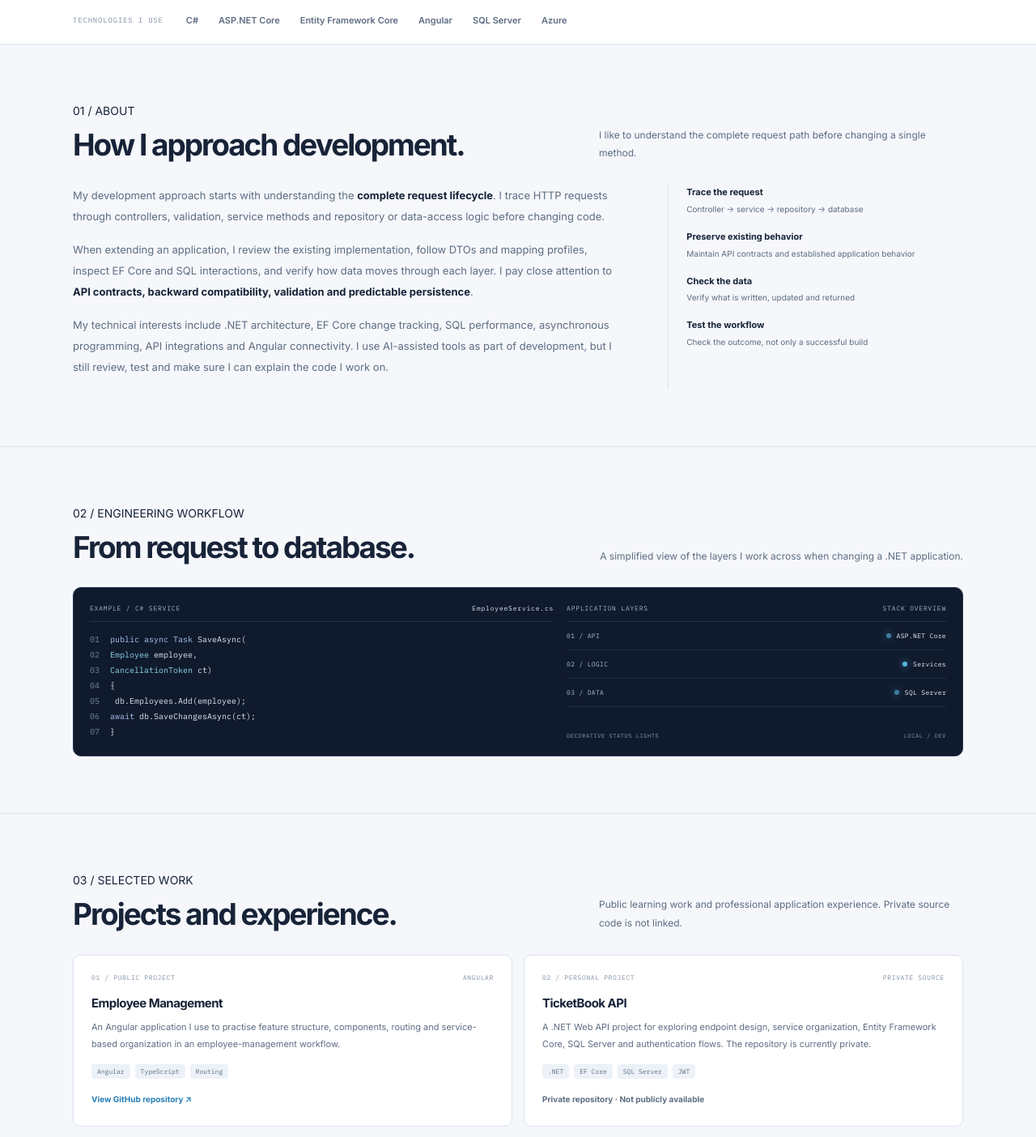
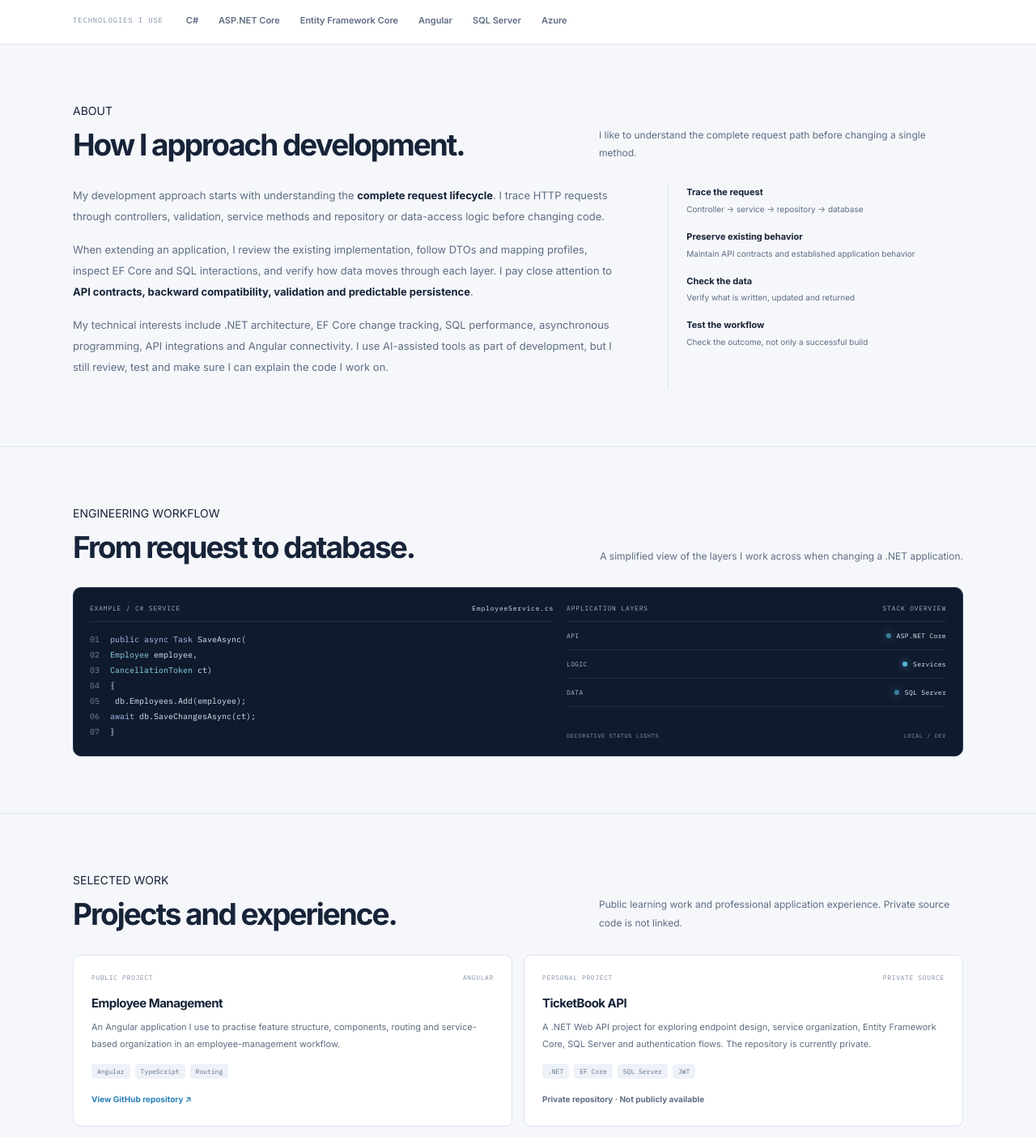
Before and after one commit to VigneshMC-creator/Vignesh-Developer, an Angular app: page /Vignesh-Developer/ in a window 1280 px wide. Shown: the part 640-2044 px from the top of the page at 81% size. Built offline with nearby package versions, Linux system fonts and the light colour scheme.

Commit message:
Remove section and project numbering from portfolio content

```diff
--- a/src/app/pages/home/home.component.html
+++ b/src/app/pages/home/home.component.html
@@ -77,7 +77,7 @@
   <section class="content-section section-anchor" id="about">
     <div class="container">
       <div class="section-heading">
-        <div><div class="section-label">01 / ABOUT</div><h2>How I approach development.</h2></div>
+        <div><div class="section-label">ABOUT</div><h2>How I approach development.</h2></div>
         <p>I like to understand the complete request path before changing a single method.</p>
       </div>
       <div class="about-grid">
@@ -113,7 +113,7 @@
   <section class="content-section section-anchor" id="experience">
     <div class="container">
       <div class="section-heading">
-        <div><div class="section-label">02 / ENGINEERING WORKFLOW</div><h2>From request to database.</h2></div>
+        <div><div class="section-label">ENGINEERING WORKFLOW</div><h2>From request to database.</h2></div>
         <p>A simplified view of the layers I work across when changing a .NET application.</p>
       </div>
 
@@ -133,9 +133,9 @@
 
         <div class="application-nodes">
           <div class="nodes-header"><span>APPLICATION LAYERS</span><span>STACK OVERVIEW</span></div>
-          <div class="node-row"><span class="node-label">01 / API</span><span class="node-value"><i class="led led-green"></i> ASP.NET Core</span></div>
-          <div class="node-row"><span class="node-label">02 / LOGIC</span><span class="node-value"><i class="led led-teal"></i> Services</span></div>
-          <div class="node-row"><span class="node-label">03 / DATA</span><span class="node-value"><i class="led led-amber"></i> SQL Server</span></div>
+          <div class="node-row"><span class="node-label">API</span><span class="node-value"><i class="led led-green"></i> ASP.NET Core</span></div>
+          <div class="node-row"><span class="node-label">LOGIC</span><span class="node-value"><i class="led led-teal"></i> Services</span></div>
+          <div class="node-row"><span class="node-label">DATA</span><span class="node-value"><i class="led led-amber"></i> SQL Server</span></div>
           <div class="nodes-foot"><span>DECORATIVE STATUS LIGHTS</span><span>LOCAL / DEV</span></div>
         </div>
       </div>
@@ -145,13 +145,13 @@
   <section class="content-section section-anchor" id="work">
     <div class="container">
       <div class="section-heading">
-        <div><div class="section-label">03 / SELECTED WORK</div><h2>Projects and experience.</h2></div>
+        <div><div class="section-label">SELECTED WORK</div><h2>Projects and experience.</h2></div>
         <p>Public learning work and professional application experience. Private source code is not linked.</p>
       </div>
 
       <div class="project-grid">
         <article class="project-card">
-          <div class="project-meta"><span>01 / PUBLIC PROJECT</span><span>ANGULAR</span></div>
+          <div class="project-meta"><span>PUBLIC PROJECT</span><span>ANGULAR</span></div>
           <h3>Employee Management</h3>
           <p>
             An Angular application I use to practise feature structure, components,
@@ -163,7 +163,7 @@
         </article>
 
         <article class="project-card">
-          <div class="project-meta"><span>02 / PERSONAL PROJECT</span><span>PRIVATE SOURCE</span></div>
+          <div class="project-meta"><span>PERSONAL PROJECT</span><span>PRIVATE SOURCE</span></div>
           <h3>TicketBook API</h3>
           <p>
             A .NET Web API project for exploring endpoint design, service organization,
@@ -175,7 +175,7 @@
         </article>
 
         <article class="project-card">
-          <div class="project-meta"><span>03 / PROFESSIONAL EXPERIENCE</span><span>APPLICATION DEVELOPMENT</span></div>
+          <div class="project-meta"><span>PROFESSIONAL EXPERIENCE</span><span>APPLICATION DEVELOPMENT</span></div>
           <h3>API and data-layer development</h3>
           <p>
             Working across ASP.NET Core controller-to-service flows, DTO mapping,
@@ -188,7 +188,7 @@
         </article>
 
         <article class="project-card">
-          <div class="project-meta"><span>04 / THIS WEBSITE</span><span>ANGULAR</span></div>
+          <div class="project-meta"><span>THIS WEBSITE</span><span>ANGULAR</span></div>
           <h3>Developer Portfolio</h3>
           <p>
             This portfolio is built as a standalone Angular application with reusable
@@ -205,7 +205,7 @@
   <section class="content-section section-anchor" id="stack">
     <div class="container">
       <div class="section-heading">
-        <div><div class="section-label">04 / TECHNICAL STACK</div><h2>Tools I work with.</h2></div>
+        <div><div class="section-label">TECHNICAL STACK</div><h2>Tools I work with.</h2></div>
         <p>My current toolkit, with a backend focus and hands-on frontend work.</p>
       </div>
 
@@ -223,7 +223,7 @@
   <section class="contact-callout">
     <div class="container callout-inner">
       <div>
-        <div class="section-label">05 / CONTACT</div>
+        <div class="section-label">CONTACT</div>
         <h2>Have a .NET role or project to discuss?</h2>
         <p>Reach me by email, LinkedIn or GitHub.</p>
       </div>
```
